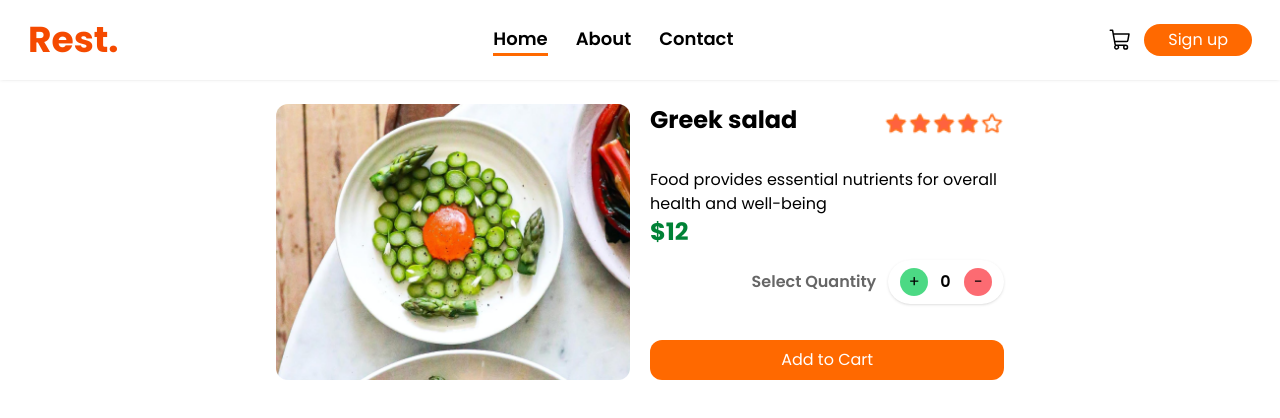
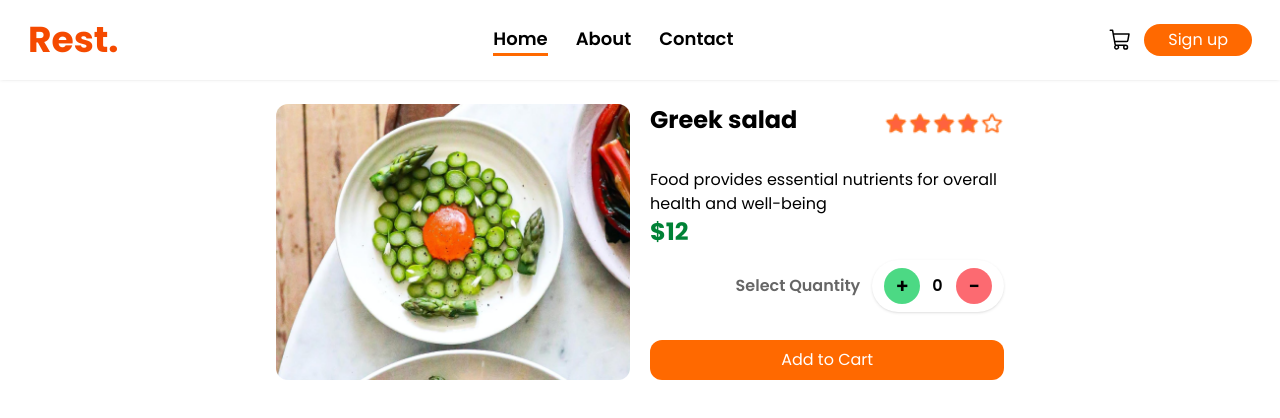
Before and after one commit to haseeb9678/Restaurant-React-App, a React (Vite) app: page / in a window 1280 px wide. Both pictures are taken after a click on the element 162 px from the left and 1060 px from the top of the page. Shown: the top 418 px of the page. Built offline with nearby package versions, Linux system fonts and the light colour scheme.

Commit message:
improve button sizes in order item page

```diff
--- a/src/pages/OrderItem.jsx
+++ b/src/pages/OrderItem.jsx
@@ -64,9 +64,9 @@ const OrderItem = () => {
                 <div className='flex gap-3 items-center justify-end mb-3'>
                     <p className='font-semibold text-md text-black/60'>Select Quantity</p>
                     <div className='flex gap-3 items-center bg-white shadow-sm px-3 py-2 rounded-full'>
-                        <button onClick={handleIncrease} className='bg-green-500/70 rounded-full w-7 h-7 cursor-pointer'>+</button>
+                        <button onClick={handleIncrease} className='bg-green-500/70 text-xl font-semibold rounded-full w-9 h-9 cursor-pointer'>+</button>
                         <p className='font-semibold w-3'>{quantity}</p>
-                        <button onClick={handleDecrease} className='bg-red-500/70 rounded-full w-7 h-7 cursor-pointer'>-</button>
+                        <button onClick={handleDecrease} className='bg-red-500/70 text-xl font-semibold rounded-full w-9 h-9 cursor-pointer'>-</button>
                     </div>
                 </div>
 
```
